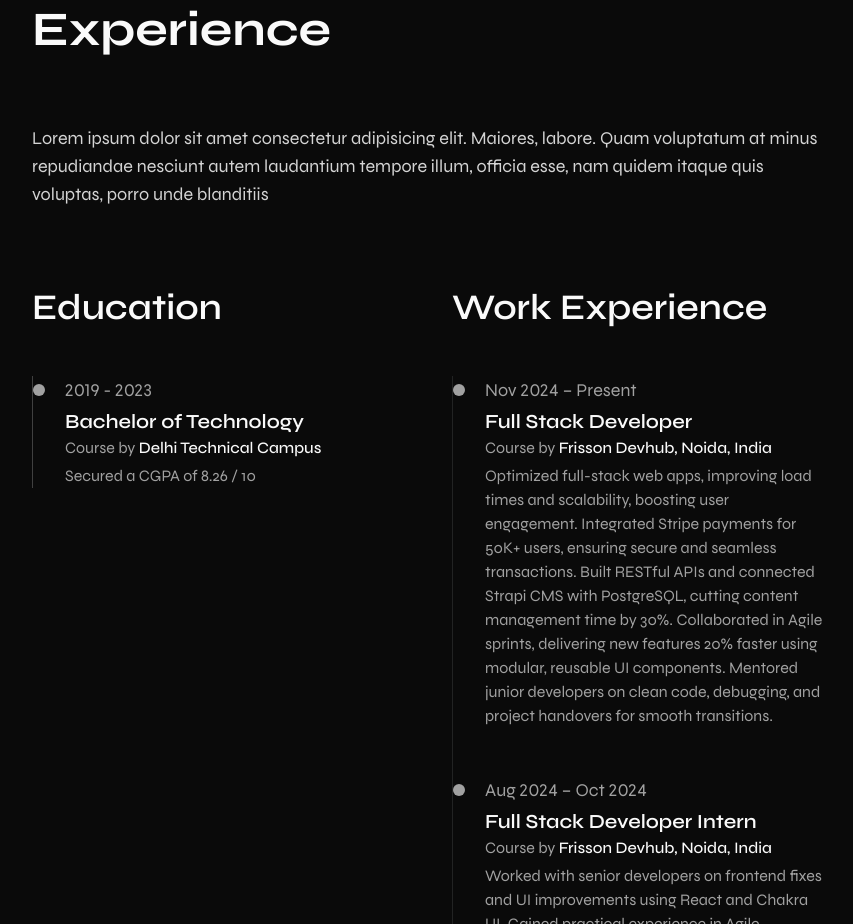
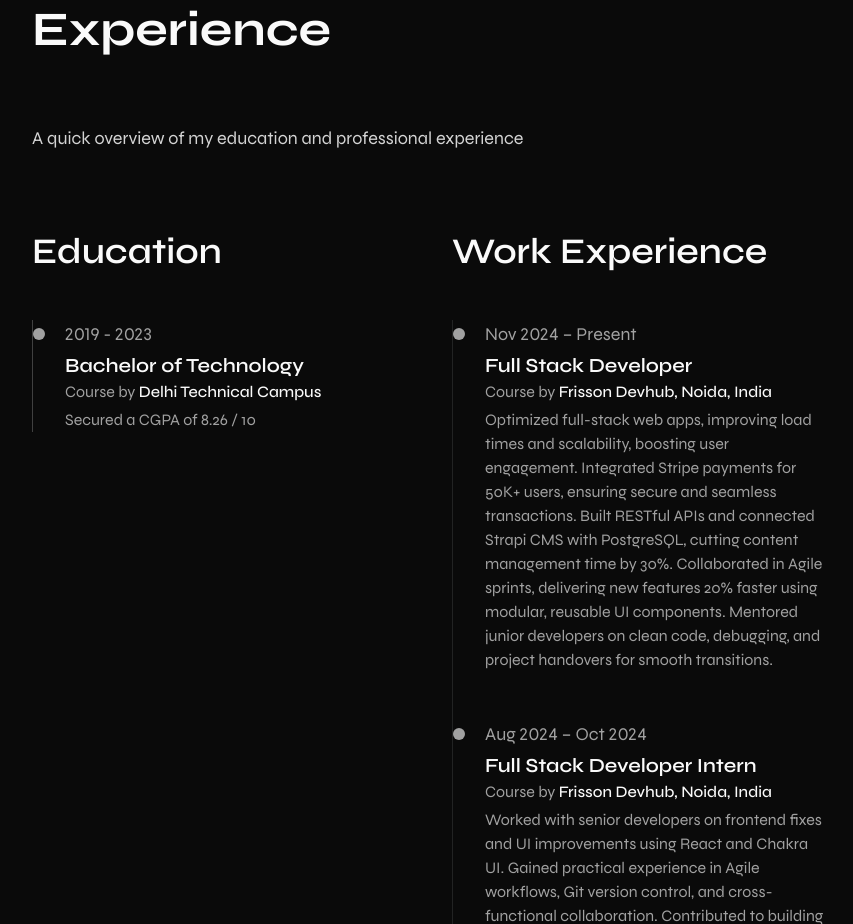
Before and after one commit to rudragaur-01/rudra-devfolio, a React (Vite) app: page / in a window 1280 px wide. Shown: the part 4860-5784 px from the top of the page, without its empty margins (424-1277 px from the left). Built offline with nearby package versions, Linux system fonts and the light colour scheme.

Commit message:
feat(resume): text edited

```diff
--- a/src/components/Resume.tsx
+++ b/src/components/Resume.tsx
@@ -28,10 +28,7 @@ const Resume = () => {
         variants={fadeUp}
         className='mt-12 xl:mt-16 2xl:mt-20 text-neutral-300 text-base xl:text-lg 2xl:text-xl'
       >
-        Lorem ipsum dolor sit amet consectetur adipisicing elit. Maiores,
-        labore. Quam voluptatum at minus repudiandae nesciunt autem laudantium
-        tempore illum, officia esse, nam quidem itaque quis voluptas, porro unde
-        blanditiis
+        A quick overview of my education and professional experience
       </motion.p>
       <div className='grid gap-x-8 xl:gap-x-12 2xl:gap-x-16 my-16 xl:my-20 2xl:my-24 md:grid-cols-2'>
         <motion.div
```
